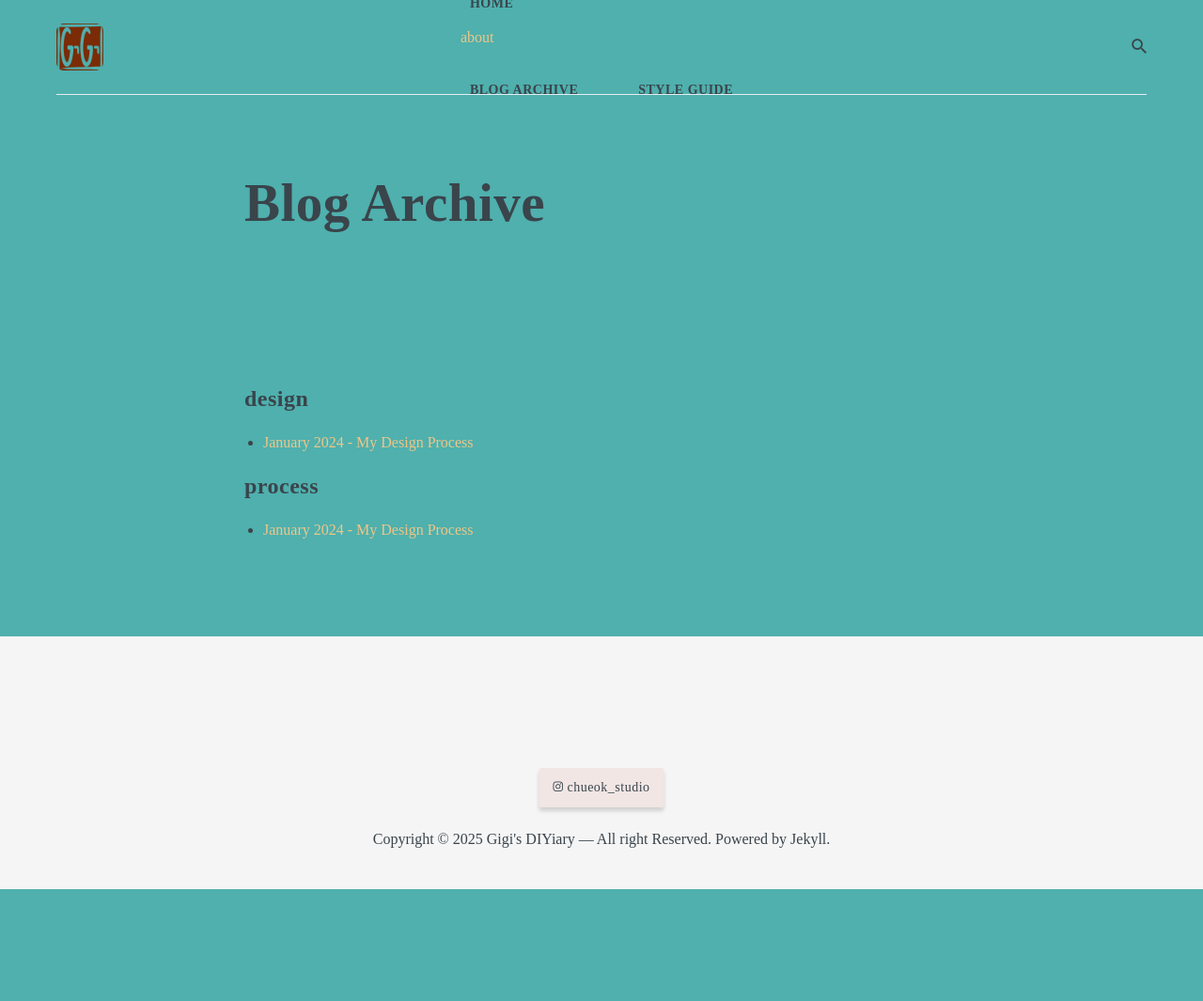
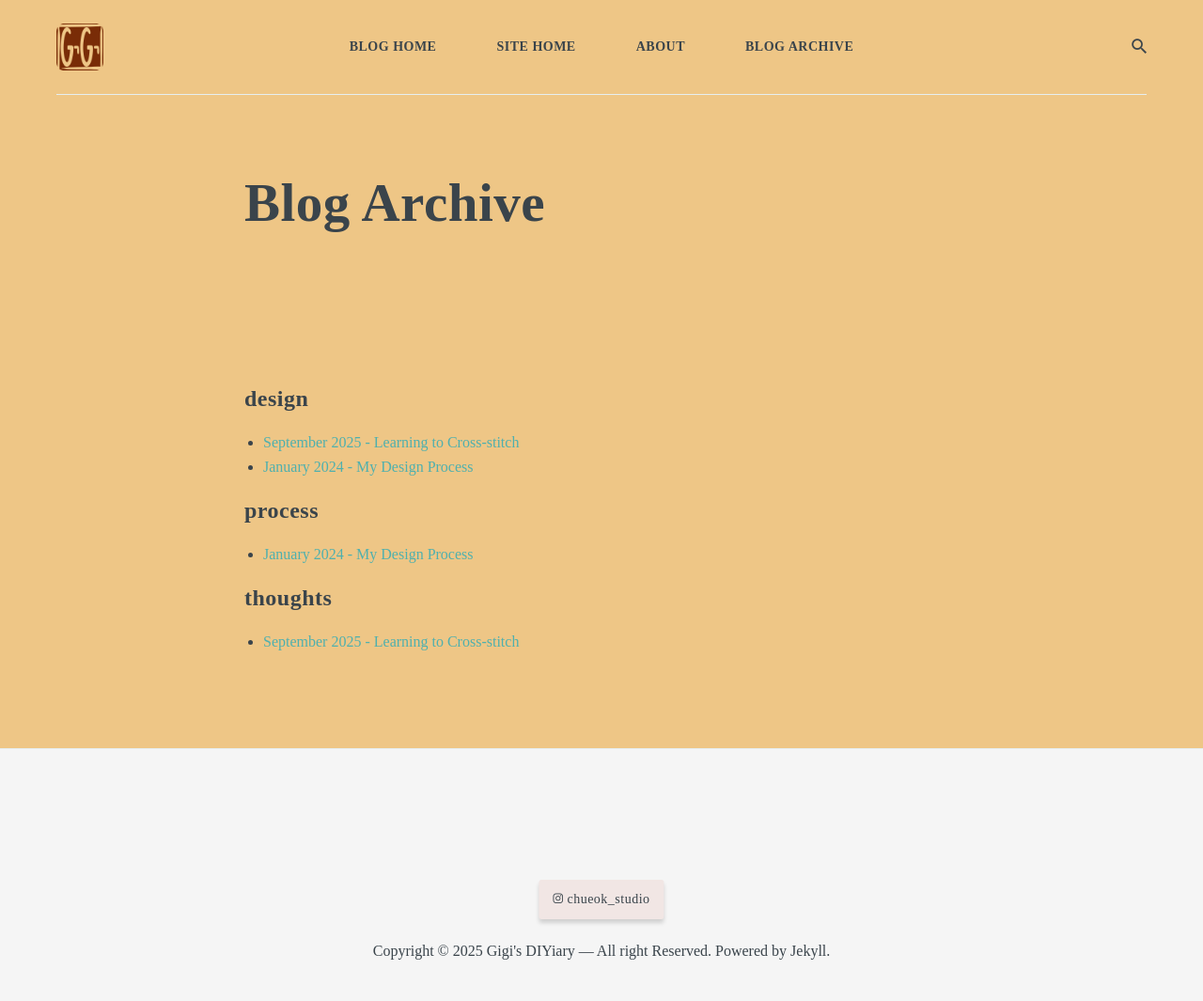
Before and after one commit to gabriellegaulin/blog, a Jekyll site: the page built from archive.md, in a window 1280 px wide. Shown: the whole page at 94% size. Built offline with Jekyll 4.4.1, drawn with Linux system fonts in a browser that asks for light colours; nearby versions of some CDN libraries; before the commit the page ends 946 px from its top, so only the background shows below that.

Commit message:
add post
change bgd color for legibilty
elim style guide

```diff
--- a/_data/settings.yml
+++ b/_data/settings.yml
@@ -1,7 +1,7 @@
 #-------------------------------
 # General Site Settings
 title: Gigi's DIYiary
-logo: GG_seal_blue.jpg # You can add own logo.
+logo: GG_red.png # You can add own logo.
 description: designing through the pain
 
 
--- a/_includes/header.html
+++ b/_includes/header.html
@@ -25,9 +25,14 @@
 
             <ul class="nav__list list-reset">
               <li class="nav__item">
-                <a href="{{site.baseurl}}/" class="nav__link">Home</a>
+                <a href="{{site.baseurl}}/" class="nav__link">Blog Home</a>
               </li>
-              <ul><a href="https://www.gabriellegaulin.com/about/">about</a></ul>
+              <li class="nav__item" >
+                <a href="https://www.gabriellegaulin.com" class="nav__link">Site Home</a>
+              </li>
+              <li class="nav__item" >
+                <a href="https://www.gabriellegaulin.com/about/" class="nav__link" >About</a>
+              </li>
               {% for page in site.pages %}
                 {% unless page.name == 'tags.html' or page.name == '404.html' %}
               {% if page.title %}
--- /dev/null
+++ b/_posts/2025-09-23-learning-to-cross-stitch.md
@@ -0,0 +1,27 @@
+---
+layout: post
+title: "Learning to Cross-stitch"
+description: ""
+tags: thoughts design
+---
+
+## Learning to Cross-stitch
+
+I’ve recently taken up cross-stitch again after learning a bunch about tatreez, the Palestinian traditional style. I used to do them when I would find them at the Chinese toy store near the grocer I went to in Philadelphia, making cute little bag charms. I would say I’ve become a bit addicted, taking my cross-stitch supplies everywhere, including flights, train rides, parties… While I'm cross-stitching, my mind stills. I think about the path the needle is taking through the fabric in order to conserve the most thread. I think about the colors I want to use next. I think about where I should place the next knot. And slowly, as each motif becomes comfortable, my mind starts roaming freely.
+
+ ![Collection of tatreez keychains](/blog/images/250923/01.jpg)
+ ![Small tatreez motifs](/blog/images/250923/02.jpg)
+
+There’s the old saying that “Idle hands are the devil’s work”. Conversely, do my thoughts and actions become purer the busier I become? It’s undeniable that my thoughts unwind, uncoil, become less hostile when I’m working with my body.  Do you ever feel the pull of chaotic, spiraling thoughts pulling you down? While some people take up pen and paper or exercise, both of these are not enough for me to escape. Words have never quite expressed how I feel; no matter how much I read and how many languages I study, I always feel the inescapabilty of not being able to fully express how I feel. Moving my body helps, but the simple repetition of exercise leads me back down into my thoughts once again.
+
+![wallet in process](/blog/images/250923/03.jpg)
+![wallet in process](/blog/images/250923/04.jpg)
+![finished wallet](/blog/images/250923/05.jpg)
+
+For whatever reason, the pace of cross stitch appears to be just the right combination of focus and freedom for me. The rhythm of stitching, the easy, simple calculations, distract me from any doubts or concerns that whittle away at my thoughts. I can focus more by splitting my focus, which feels a bit counterintuitive. Maybe I just have ADD. Whatever the reason may be, the freeing feeling it gives me, plus the simple contentment of holding a finished product in my hands, really cheers me up.
+
+I find myself cross-stitching in front of the TV, while chatting with friends, enjoying the scenery on my deck, in the subway, pretty much anywhere. The small size of my projects (mostly I’ve been making keychains that I hope to sell for a fundraiser, but recently I just finished a larger wallet) means that I can take them anywhere. I’ve noticed too that when I’m out in public, some people take interest in what I’m doing. It’s flattering, even though I tend to ignore them because I don’t want to make them uncomfortable (and also I’m just anti-social). But it also gives me this sense of “properly using my time”; I’m not glued to my social media, I’m not twiddling my thumbs and worrying. Perhaps it’s that good old fashioned New England work ethic, but I hate wasting time. Nothing gets me more stressed out.
+
+And the meaningfulness of cross-stitch across the globe has really spoken to me as well. While attending protests and learning about Palestine, I learned about tatreez and traditional garments. The beauty of the thobe (traditional woman’s dress) really impressed me, and I fell in love with the idea of women sitting together, chatting and working on their embroidery. Making something beautiful for themselves, imbuing simple fabric (typically deep indigo or white) with colorful stitches that they chose to represent themselves, their home, while they enjoy time with their family or friends just feels like such a beautiful example of what we are missing in our society today. We can receive beautiful things just by searching online and ordering from a website; we don’t see the work behind each detail. We may love how things look, but they are meaningless to us. We can only imbue our clothing, our accessories with meaning after using them; after receiving them as a present perhaps, or after wearing them to our graduation. But how must it feel to wear something designed with meaning, to represent yourself, from the very beginning? We shy away from this work, but isn’t it not only work, but also meaning itself? Otherwise, what is the point of all the beautiful things we adorn ourselves.
+
+My family has ties to Poland, where cross stitch is also used as decoration on traditional clothes. I’m also aware of many beautiful examples from Ukraine. Some of the Ukrainian motifs are strikingly similar to some of the Palestinian ones. It’s so hard to understand people who think we are all so different, when clearly we are all so the same. Humans love beauty; they will take it if they cannot make it. So I hope more people will commit to making instead of taking and feel the contentment of seeing a product made by their own two hands. I promise you it’s worth it!
--- a/_sass/0-settings/_variables.scss
+++ b/_sass/0-settings/_variables.scss
@@ -15,10 +15,10 @@ $global-transition: all .35s;
 // *****************
 // Color Variables
 // *****************
-$brand-color: #EEC686; //gold
+$brand-color: #4FB0AE; //cheongja
 $dark: #3A444B; //slate
 $gray: #bbbbbb;
-$second: #4FB0AE; //cheongja
+$second: #EEC686; //gold
 $third: #717548; // jade
 $red: #9C1B31; // oxblood
 $light-gray: #e6eef0;
--- a/css/override.css
+++ b/css/override.css
@@ -4,7 +4,7 @@
 @import "{{ site.theme }}";
 
 
-body{
+body, h1, h2, h3{
     font-family: 'Ibarra Real Nova', serif;
 }
 
```
Also changed, not shown: _pages/styleguide.md (+1 -0 lines), images/25.09.23/05.jpg (deleted), images/250923/01.jpg (renamed from images/25.09.23/01.jpg), images/250923/02.jpg (renamed from images/25.09.23/02.jpg), images/250923/04.jpg (renamed from images/25.09.23/04.jpg), images/GG_red.PNG (added), images/GG_seal_blue.jpg (deleted), 3 other files.
